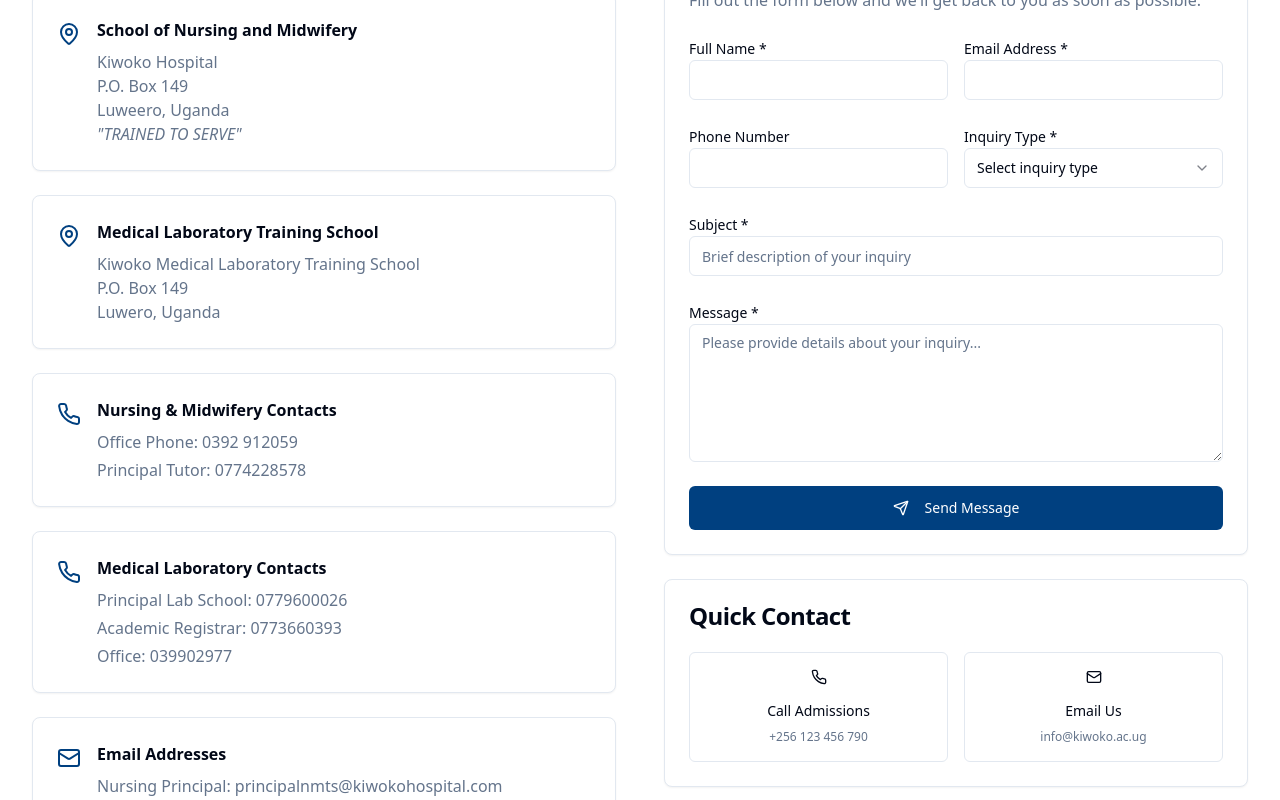
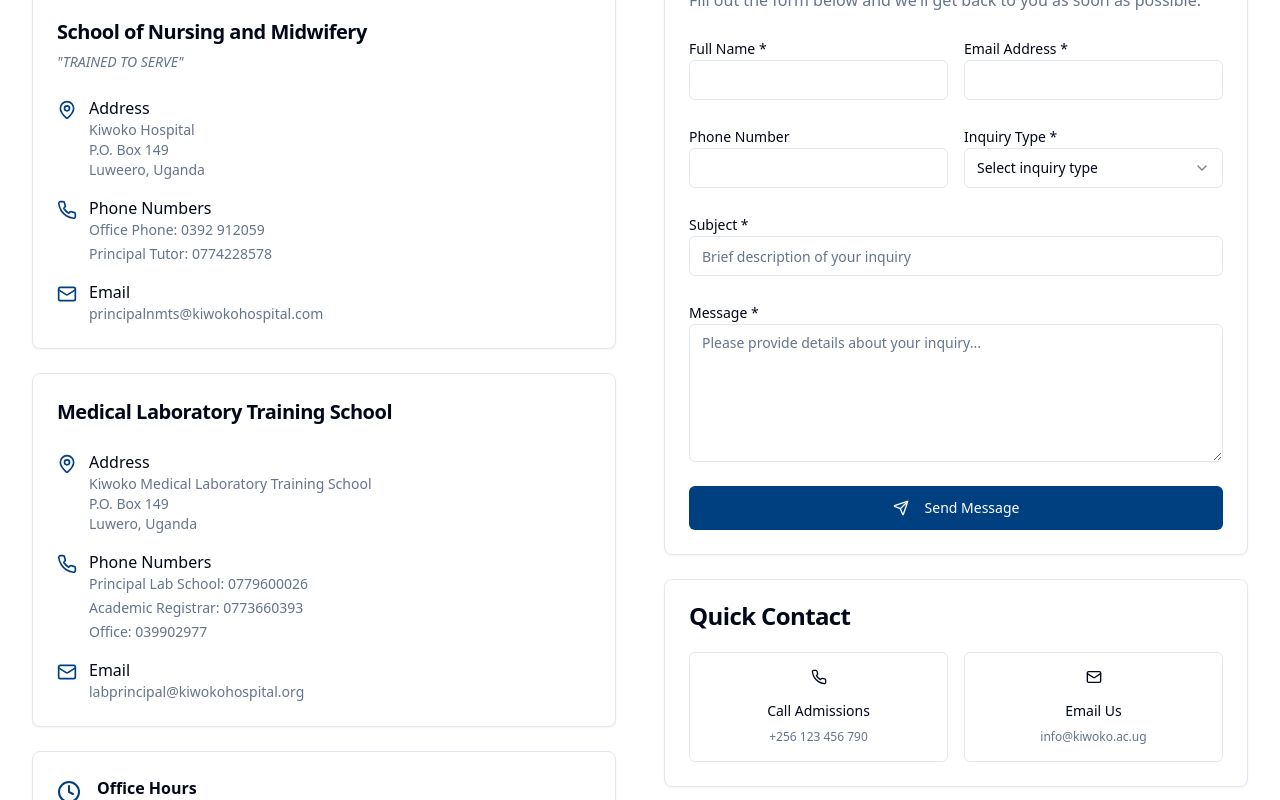
Before and after one commit to joelove-cmd/kiwoko-connect-learn, a React (Vite) app: page /contact in a window 1280 px wide. Shown: the part 600-1400 px from the top of the page. Built offline with nearby package versions, Linux system fonts and the light colour scheme.

Commit message:
Refactor contact page
Merge location, contacts, and emails on the contact page, while maintaining separation for different schools.

```diff
--- a/src/pages/Contact.tsx
+++ b/src/pages/Contact.tsx
@@ -54,85 +54,81 @@ const Contact = () => {
               <h2 className="text-3xl font-bold mb-8 text-primary">Get In Touch</h2>
 
               <div className="space-y-6">
-                {/* Nursing and Midwifery */}
+                {/* School of Nursing and Midwifery */}
                 <Card>
-                  <CardContent className="p-6">
-                    <div className="flex items-start space-x-4">
-                      <MapPin className="h-6 w-6 text-primary mt-1" />
+                  <CardHeader>
+                    <CardTitle className="text-xl">School of Nursing and Midwifery</CardTitle>
+                    <p className="text-sm text-muted-foreground italic">"TRAINED TO SERVE"</p>
+                  </CardHeader>
+                  <CardContent className="space-y-4">
+                    <div className="flex items-start space-x-3">
+                      <MapPin className="h-5 w-5 text-primary mt-1 flex-shrink-0" />
                       <div>
-                        <h3 className="font-semibold mb-2">School of Nursing and Midwifery</h3>
-                        <p className="text-muted-foreground">
+                        <p className="font-medium">Address</p>
+                        <p className="text-muted-foreground text-sm">
                           Kiwoko Hospital<br />
                           P.O. Box 149<br />
-                          Luweero, Uganda<br />
-                          <span className="italic">"TRAINED TO SERVE"</span>
+                          Luweero, Uganda
                         </p>
+                      </div>
+                    </div>
+
+                    <div className="flex items-start space-x-3">
+                      <Phone className="h-5 w-5 text-primary mt-1 flex-shrink-0" />
+                      <div>
+                        <p className="font-medium">Phone Numbers</p>
+                        <div className="text-muted-foreground text-sm space-y-1">
+                          <p>Office Phone: 0392 912059</p>
+                          <p>Principal Tutor: 0774228578</p>
+                        </div>
+                      </div>
+                    </div>
+
+                    <div className="flex items-start space-x-3">
+                      <Mail className="h-5 w-5 text-primary mt-1 flex-shrink-0" />
+                      <div>
+                        <p className="font-medium">Email</p>
+                        <p className="text-muted-foreground text-sm">principalnmts@kiwokohospital.com</p>
                       </div>
                     </div>
                   </CardContent>
                 </Card>
 
-                {/* Medical Laboratory Training */}
+                {/* Medical Laboratory Training School */}
                 <Card>
-                  <CardContent className="p-6">
-                    <div className="flex items-start space-x-4">
-                      <MapPin className="h-6 w-6 text-primary mt-1" />
+                  <CardHeader>
+                    <CardTitle className="text-xl">Medical Laboratory Training School</CardTitle>
+                  </CardHeader>
+                  <CardContent className="space-y-4">
+                    <div className="flex items-start space-x-3">
+                      <MapPin className="h-5 w-5 text-primary mt-1 flex-shrink-0" />
                       <div>
-                        <h3 className="font-semibold mb-2">Medical Laboratory Training School</h3>
-                        <p className="text-muted-foreground">
+                        <p className="font-medium">Address</p>
+                        <p className="text-muted-foreground text-sm">
                           Kiwoko Medical Laboratory Training School<br />
                           P.O. Box 149<br />
                           Luwero, Uganda
                         </p>
                       </div>
                     </div>
-                  </CardContent>
-                </Card>
 
-                {/* Phone - Nursing */}
-                <Card>
-                  <CardContent className="p-6">
-                    <div className="flex items-start space-x-4">
-                      <Phone className="h-6 w-6 text-primary mt-1" />
+                    <div className="flex items-start space-x-3">
+                      <Phone className="h-5 w-5 text-primary mt-1 flex-shrink-0" />
                       <div>
-                        <h3 className="font-semibold mb-2">Nursing & Midwifery Contacts</h3>
-                        <div className="space-y-1 text-muted-foreground">
-                          <p>Office Phone: 0392 912059</p>
-                          <p>Principal Tutor: 0774228578</p>
-                        </div>
-                      </div>
-                    </div>
-                  </CardContent>
-                </Card>
-
-                {/* Phone - Lab */}
-                <Card>
-                  <CardContent className="p-6">
-                    <div className="flex items-start space-x-4">
-                      <Phone className="h-6 w-6 text-primary mt-1" />
-                      <div>
-                        <h3 className="font-semibold mb-2">Medical Laboratory Contacts</h3>
-                        <div className="space-y-1 text-muted-foreground">
+                        <p className="font-medium">Phone Numbers</p>
+                        <div className="text-muted-foreground text-sm space-y-1">
                           <p>Principal Lab School: 0779600026</p>
                           <p>Academic Registrar: 0773660393</p>
                           <p>Office: 039902977</p>
                         </div>
                       </div>
                     </div>
-                  </CardContent>
-                </Card>
 
-                {/* Email */}
-                <Card>
-                  <CardContent className="p-6">
-                    <div className="flex items-start space-x-4">
-                      <Mail className="h-6 w-6 text-primary mt-1" />
+                    <div className="flex items-start space-x-3">
+                      <Mail className="h-5 w-5 text-primary mt-1 flex-shrink-0" />
                       <div>
-                        <h3 className="font-semibold mb-2">Email Addresses</h3>
-                        <div className="space-y-1 text-muted-foreground">
-                          <p>Nursing Principal: principalnmts@kiwokohospital.com</p>
-                          <p>Lab Principal: labprincipal@kiwokohospital.org</p>
-                        </div>
+                        <p className="font-medium">Email</p>
+                        <p className="text-muted-foreground text-sm">labprincipal@kiwokohospital.org</p>
                       </div>
                     </div>
                   </CardContent>
```
